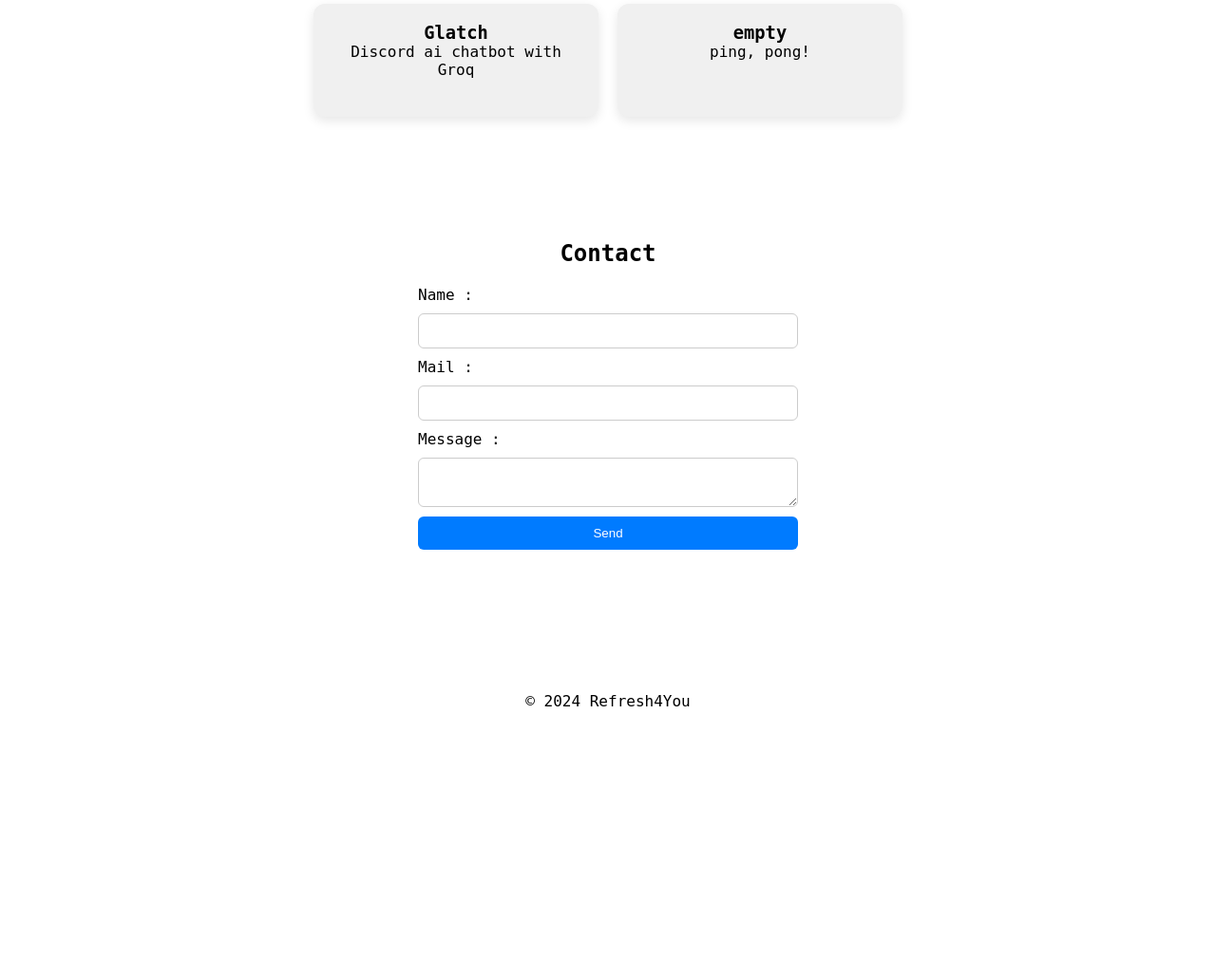
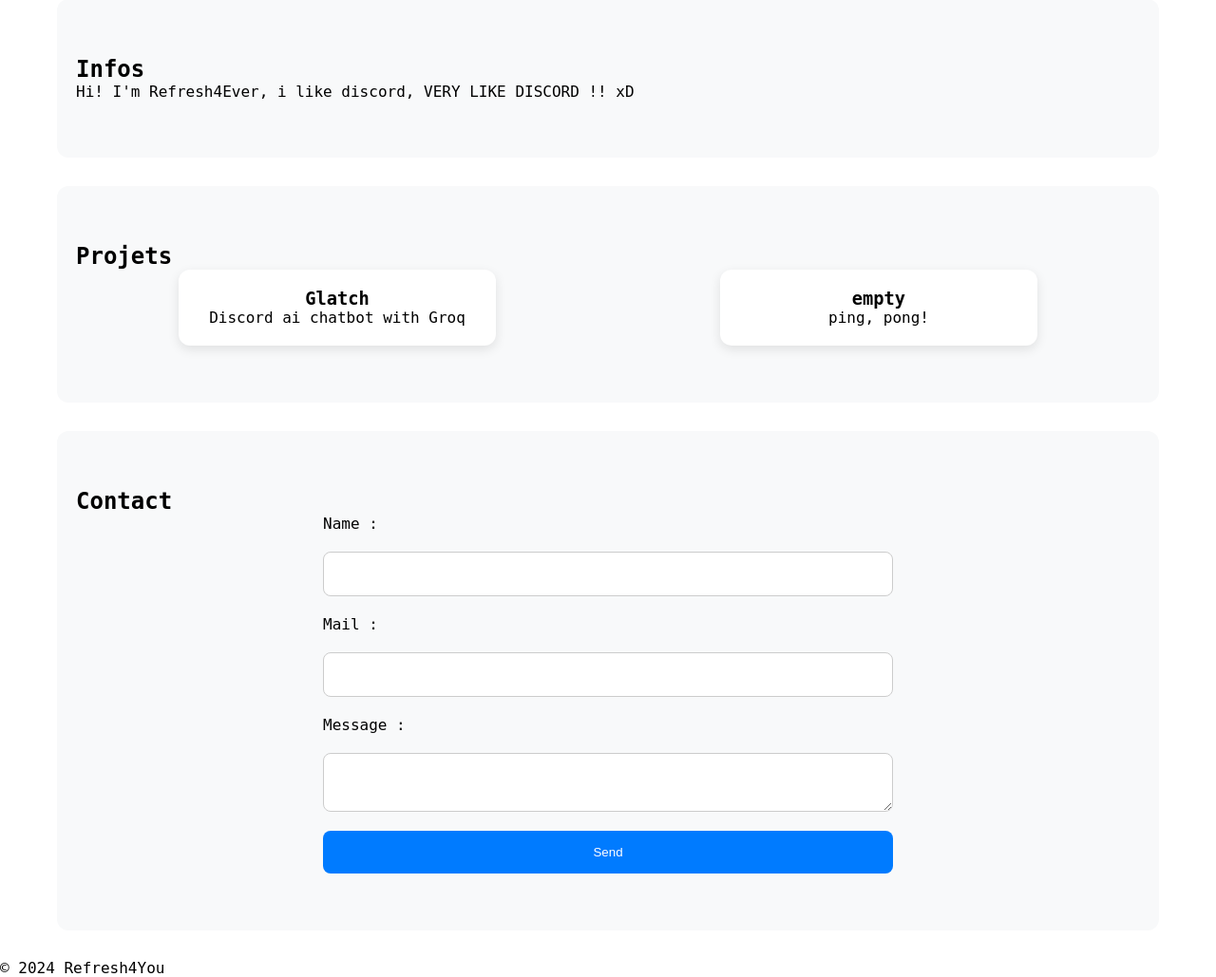
Before and after one commit to 9stown/9stown.github.io, a PHP site: page / in a window 1280 px wide. Shown: the part 628-1657 px from the top of the page at 95% size. Before the commit the page ends 1372 px from the top, so only its background shows below. Run offline with PHP 8.4, Linux system fonts and the light colour scheme; some web fonts are replaced.

Commit message:
Update styles.css

```diff
--- a/styles.css
+++ b/styles.css
@@ -1,36 +1,72 @@
+/* Reset pour éviter les marges et padding par défaut */
 * {
     margin: 0;
     padding: 0;
     box-sizing: border-box;
 }
 
+/* Corps de la page */
 body {
     font-family: 'Cascadia Mono', monospace;
+    background-color: var(--background-color);
+    color: var(--text-color);
     transition: background-color 0.5s, color 0.5s;
-    overflow-x: hidden; /* Eviter le scroll horizontal */
-    overflow-y: hidden; /* Eviter le scroll vertical */
-    min-height: 100vh; /* S'assure que le contenu occupe toute la hauteur de l'écran */
+    min-height: 100vh;
+    overflow-x: hidden;
 }
 
+/* Variables de thème */
+:root {
+    --background-color: #ffffff;
+    --text-color: #000000;
+    --primary-color: #007bff;
+    --secondary-color: #f8f9fa;
+}
+
+.dark-theme {
+    --background-color: #111111;
+    --text-color: #f0f0f0;
+    --primary-color: #444444;
+    --secondary-color: #333333;
+}
+
+/* Wrapper de la page pour centraliser */
 .page-wrapper {
     max-width: 1200px;
     margin: 0 auto;
-    padding: 20px;
+    padding: 0 20px;
 }
 
+/* En-tête avec effet parallaxe */
 header {
-    padding: 100px 20px; /* Ajoute de l'espace pour abaisser le texte */
+    padding: 250px 20px; /* Texte encore plus bas */
     text-align: center;
+    background: url('header-bg.jpg') center/cover fixed;
+    color: var(--text-color);
+    position: relative;
+    z-index: 1;
 }
 
-h1, h2, p {
+header h1 {
+    font-size: 3rem;
     margin-bottom: 20px;
-    text-align: center;
 }
 
+header h2 {
+    font-size: 1.5rem;
+    margin-bottom: 10px;
+}
+
+header p {
+    font-size: 1.2rem;
+    margin-top: 10px;
+}
+
+/* Section générique */
 .section {
-    padding: 50px 20px;
+    padding: 60px 20px;
     margin-bottom: 30px;
+    background-color: var(--secondary-color);
     border-radius: 12px;
     transition: background-color 0.5s, color 0.5s;
 }
@@ -38,53 +74,73 @@ h1, h2, p {
 .project-grid {
     display: flex;
     flex-wrap: wrap;
-    justify-content: center;
+    justify-content: space-around;
     gap: 20px;
 }
 
 .project-item {
-    width: 100%;
-    max-width: 300px;
+    width: calc(33.333% - 40px); /* Pour occuper un tiers d'espace */
+    max-width: 350px;
     padding: 20px;
-    background-color: #f0f0f0;
+    background-color: var(--background-color);
     border-radius: 12px;
     box-shadow: 0px 4px 12px rgba(0, 0, 0, 0.1);
-    transition: transform 0.3s, background-color 0.5s, color 0.5s;
+    transition: transform 0.3s ease-in-out, background-color 0.5s;
 }
 
 .project-item:hover {
-    transform: translateY(-5px);
+    transform: translateY(-10px) scale(1.05);
 }
 
 .project-content {
+    color: var(--text-color);
     text-align: center;
 }
 
+/* Nouvelle section "À propos" */
+.about-section {
+    padding: 100px 20px;
+    background-color: var(--primary-color);
+    text-align: center;
+}
+
+.about-section h2 {
+    font-size: 2rem;
+    margin-bottom: 20px;
+}
+
+.about-section p {
+    font-size: 1.2rem;
+    margin-top: 10px;
+    color: var(--text-color);
+}
+
+/* Formulaire de contact */
 .contact-form {
     display: flex;
     flex-direction: column;
-    gap: 10px;
-    max-width: 400px;
+    gap: 20px;
+    max-width: 600px;
     margin: 0 auto;
 }
 
 .contact-form input, .contact-form textarea {
-    padding: 10px;
-    border-radius: 6px;
+    padding: 15px;
+    border-radius: 8px;
     border: 1px solid #ccc;
     transition: border-color 0.3s;
 }
 
 .contact-form input:focus, .contact-form textarea:focus {
-    border-color: #007bff;
+    border-color: var(--primary-color);
 }
 
 button {
-    padding: 10px 20px;
-    background-color: #007bff;
+    padding: 15px 30px;
+    background-color: var(--primary-color);
     color: white;
     border: none;
-    border-radius: 6px;
+    border-radius: 8px;
     cursor: pointer;
     transition: background-color 0.3s;
 }
@@ -93,68 +149,22 @@ button:hover {
     background-color: #0056b3;
 }
 
-footer {
-    text-align: center;
-    margin-top: 50px;
-}
-
-.theme-toggle {
-    position: fixed;
-    top: 20px;
-    right: 20px;
-    cursor: pointer;
-}
-
-.dark-theme {
-    background-color: #111111;
-    color: #f0f0f0;
-}
-
-.light-theme {
-    background-color: #f9f9f9;
-    color: #111111;
-}
-
-.light-theme .project-item {
-    background-color: #ffffff;
-}
-
-.dark-theme .project-item {
-    background-color: #222222;
-}
-
-.dark-theme .project-content {
-    color: #f0f0f0;
-}
-
-.dark-theme input, .dark-theme textarea {
-    background-color: #333333;
-    color: #f0f0f0;
-}
-
-.dark-theme button {
-    background-color: #444444;
-}
-
-.dark-theme button:hover {
-    background-color: #555555;
-}
-
-/* Media Queries pour une meilleure responsivité */
+/* Ajustement pour la responsivité */
 @media (max-width: 768px) {
-    header {
-        padding: 80px 20px; /* Réduire le padding pour petits écrans */
+    .project-item {
+        width: 100%;
+        max-width: none;
     }
 
-    .section {
-        padding: 30px 10px; /* Réduire l'espace autour des sections pour petits écrans */
+    header h1 {
+        font-size: 2.5rem;
     }
 
-    .project-grid {
-        flex-direction: column; /* Empile les projets sur petits écrans */
+    header h2 {
+        font-size: 1.3rem;
     }
 
-    .theme-toggle {
-        top: 10px; /* Ajuste la position de l'icône pour petits écrans */
+    .about-section {
+        padding: 50px 20px;
     }
 }
```
